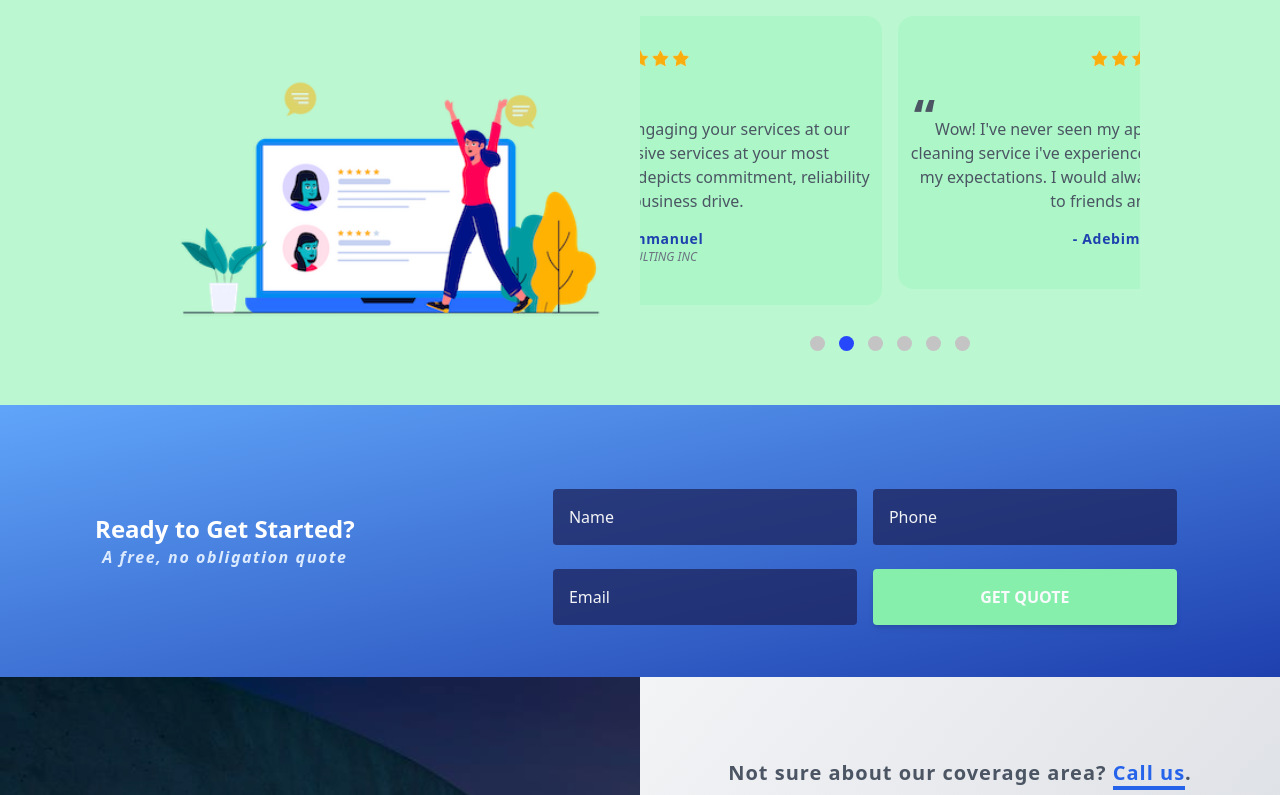
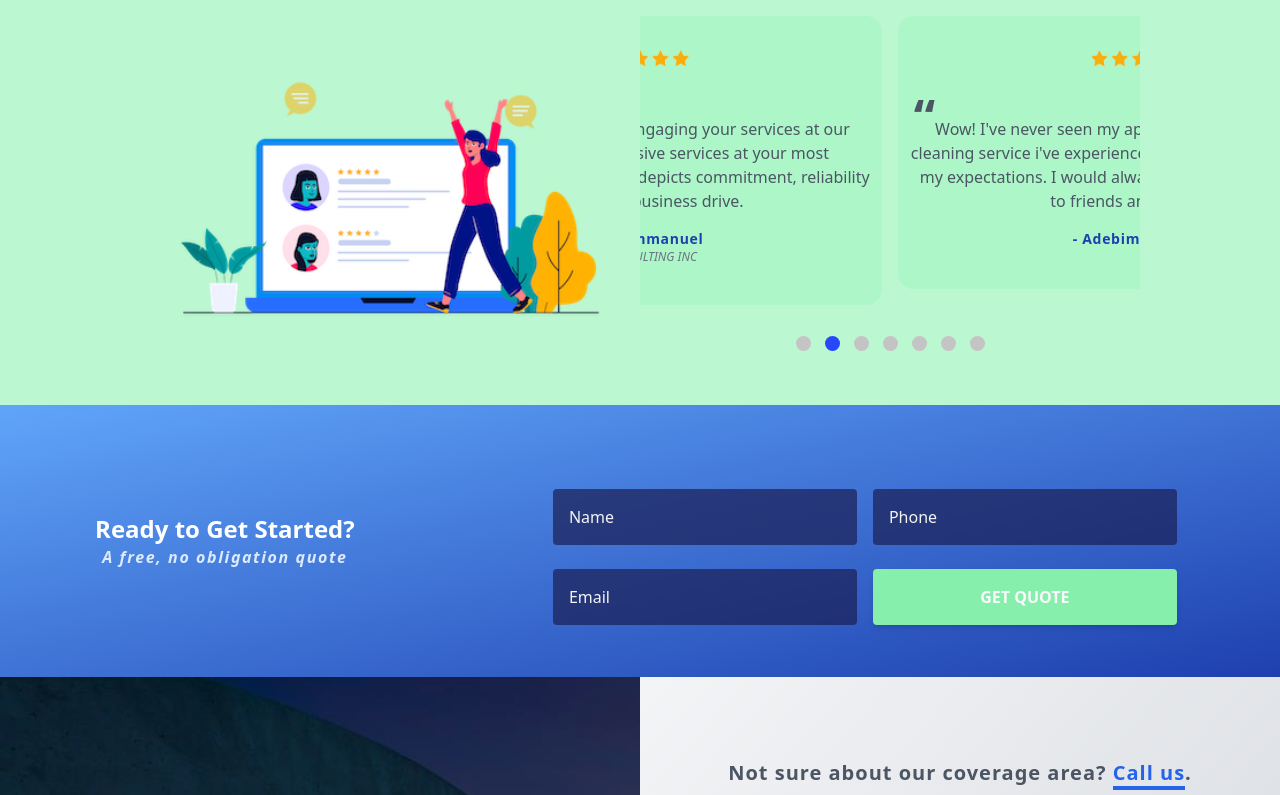
Before and after one commit to perfectscrub/perfect-scrub, a Next.js app: page / in a window 1280 px wide. Shown: the part 5136-5931 px from the top of the page. Built offline with nearby package versions, Linux system fonts and the light colour scheme.

Commit message:
added a testimonial

```diff
--- a/data.js
+++ b/data.js
@@ -124,6 +124,12 @@ export const testimonials = [
     business: "N/A",
     id: 6,
   },
+  {
+    text: `Thank you for helping me by cleaning after my reno.  It was certainly needed and feels so much better to have it clean. I will definitely recommend you and your company to my friends for a job well done.`,
+    author: "Kathy Lewis",
+    business: "Carpe Diem",
+    id: 7,
+  },
 
 
 ]
```
